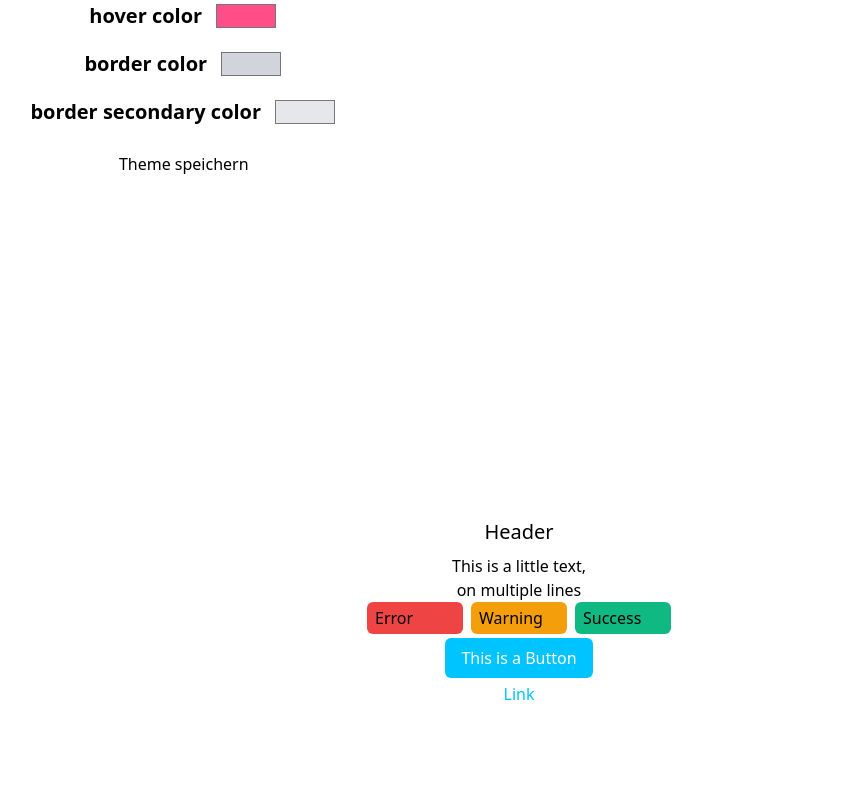
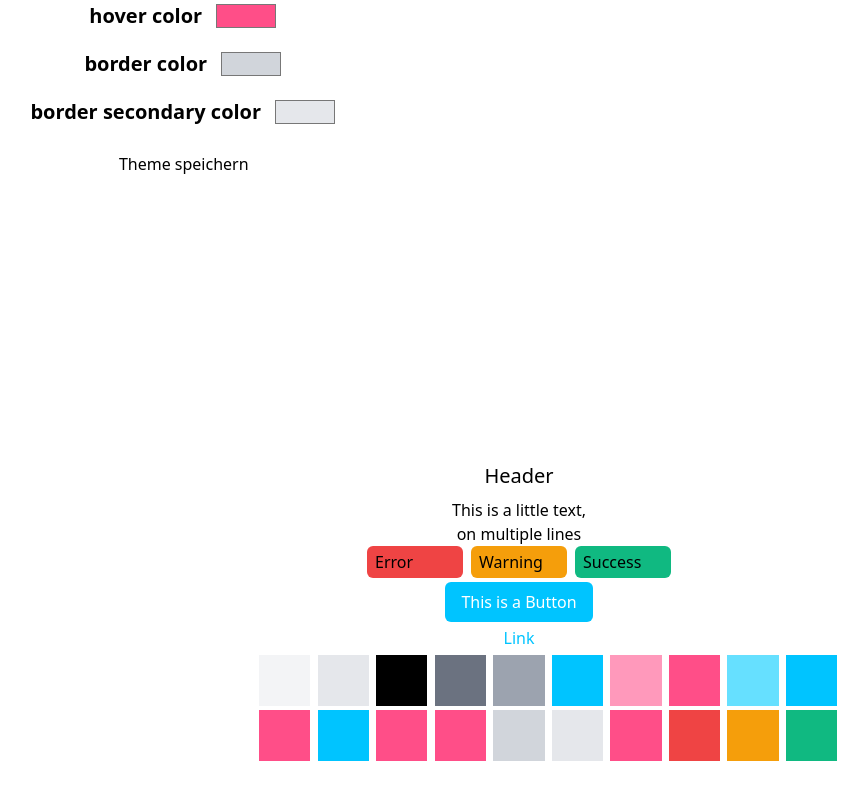
Before and after one commit to MettaBlender/colorful-themes, a Next.js app: page /colorful-themes in a window 1280 px wide. Shown: the part 1348-2148 px from the top of the page, without its empty margins (121-989 px from the left). Built offline with nearby package versions, Linux system fonts and the light colour scheme.

Commit message:
finish wizard

```diff
--- a/src/app/colorful-themes/page.js
+++ b/src/app/colorful-themes/page.js
@@ -68,6 +68,7 @@ const page = () => {
   const [deleteId, setDeleteId] = useState(null);
   const [openStates, setOpenStates] = useState({});
   const [openWizard, setOpenWizard] = useState(false);
+  const [downloadOpen, setDownloadOpen] = useState(false);
 
   useEffect(() => {
     // Load saved colors from localStorage
@@ -260,6 +261,12 @@ const page = () => {
           </div>
         </div>
       </div>}
+      {downloadOpen && <div className='fixed w-screen h-screen backdrop-blur-xs flex justify-center items-center z-20' onClick={() => setDownloadOpen(false)}>
+        <div className='w-[40%] h-[30%] rounded-2xl p-4 bg-error text-white flex justify-center items-center flex-col gap-6'>
+          <p className='text-3xl'>Do you want to delete this theme?</p>
+          <button className='transition-colors duration-400 ease-in-out px-4 py-2 rounded cursor-pointer' onClick={() => deleteTheme(deleteId)}>Delete</button>
+        </div>
+      </div>}
       <div className='relative bg-gradient-to-b from-background via-background-secondary to-background-tertiary backdrop-blur-xs w-full'>
         <span onClick={goBack} className='font-bold text-4xl text-[#00C4FF] fixed left-6 top-4 cursor-pointer z-30'>&larr;</span>
         <div className='relative z-10 w-full h-full'>
@@ -303,6 +310,9 @@ const page = () => {
                       </div>
                       <div className='cursor-pointer' onClick={() => {setWarningOpen(prev => !prev); setDeleteId(theme.id)}}>
                         <svg xmlns="http://www.w3.org/2000/svg" width="24" height="24" viewBox="0 0 24 24" fill="none" stroke="currentColor" strokeWidth="2" strokeLinecap="round" strokeLinejoin="round" className="lucide lucide-eraser-icon lucide-eraser"><path d="M21 21H8a2 2 0 0 1-1.42-.587l-3.994-3.999a2 2 0 0 1 0-2.828l10-10a2 2 0 0 1 2.829 0l5.999 6a2 2 0 0 1 0 2.828L12.834 21"/><path d="m5.082 11.09 8.828 8.828"/></svg>
+                      </div>
+                      <div className='cursor-pointer' onClick={() => {setDownloadOpen(prev => !prev)}}>
+                        <svg xmlns="http://www.w3.org/2000/svg" width="24" height="24" viewBox="0 0 24 24" fill="none" stroke="currentColor" strokeWidth="2" strokeLinecap="round" strokeLinejoin="round" className="lucide lucide-download-icon lucide-download"><path d="M12 15V3"/><path d="M21 15v4a2 2 0 0 1-2 2H5a2 2 0 0 1-2-2v-4"/><path d="m7 10 5 5 5-5"/></svg>
                       </div>
                     </div>
                   </div>
@@ -466,6 +476,74 @@ const page = () => {
                 This is a Button
               </button>
             <Link href="" style={{ color: colors.linkColor }} className="hover:underline">Link</Link>
+            <div className="flex flex-wrap mt-1 w-1/2 border border-white border-x-0 justify-around gap-1">
+              <div className="w-[8%] h-auto aspect-square ring ring-white group" style={{ backgroundColor: colors.background }}>
+                <div className="absolute px-2 py-1 rounded-sm hidden group-hover:block" style={{ backgroundColor: colors.background }}>Background</div>
+              </div>
+              <div className="w-[8%] h-auto aspect-square ring ring-white group" style={{ backgroundColor: colors.backgroundSecondary }}>
+                <div className="absolute px-2 py-1 rounded-sm hidden group-hover:block" style={{ backgroundColor: colors.background }}>Background Secondary</div>
+              </div>
+              <div className="w-[8%] h-auto aspect-square ring ring-white group" style={{ backgroundColor: colors.backgroundTertiary }}>
+                <div className="absolute px-2 py-1 rounded-sm hidden group-hover:block" style={{ backgroundColor: colors.background }}>Background Tertiary</div>
+              </div>
+              <div className="w-[8%] h-auto aspect-square ring ring-white group cursor-pointer" style={{ backgroundColor: colors.foreground }}>
+                <div className="absolute px-2 py-1 rounded-sm hidden group-hover:block" style={{ backgroundColor: colors.background }}>Foreground</div>
+              </div>
+              <div className="w-[8%] h-auto aspect-square ring ring-white group cursor-pointer" style={{ backgroundColor: colors.foregroundSecondary }}>
+                <div className="absolute px-2 py-1 rounded-sm hidden group-hover:block" style={{ backgroundColor: colors.background }}>Foreground Secondary</div>
+              </div>
+              <div className="w-[8%] h-auto aspect-square ring ring-white group cursor-pointer" style={{ backgroundColor: colors.foregroundTertiary }}>
+                <div className="absolute px-2 py-1 rounded-sm hidden group-hover:block" style={{ backgroundColor: colors.background }}>Foreground Tertiary</div>
+              </div>
+              <div className="w-[8%] h-auto aspect-square ring ring-white group cursor-pointer" style={{ backgroundColor: colors.accentPrimary }}>
+                <div className="absolute px-2 py-1 rounded-sm hidden group-hover:block" style={{ backgroundColor: colors.background }}>Accent</div>
+              </div>
+              <div className="w-[8%] h-auto aspect-square ring ring-white group cursor-pointer" style={{ backgroundColor: colors.accentSecondary }}>
+                <div className="absolute px-2 py-1 rounded-sm hidden group-hover:block" style={{ backgroundColor: colors.background }}>Accent Secondary</div>
+              </div>
+              <div className="w-[8%] h-auto aspect-square ring ring-white group cursor-pointer" style={{ backgroundColor: colors.accentTertiary }}>
+                <div className="absolute px-2 py-1 rounded-sm hidden group-hover:block" style={{ backgroundColor: colors.background }}>Accent Tertiary</div>
+              </div>
+              <div className="w-[8%] h-auto aspect-square ring ring-white group cursor-pointer" style={{ backgroundColor: colors.accentQuaternary }}>
+                <div className="absolute px-2 py-1 rounded-sm hidden group-hover:block" style={{ backgroundColor: colors.background }}>Accent Quaternary</div>
+              </div>
+              <div className="w-[8%] h-auto aspect-square ring ring-white group cursor-pointer" style={{ backgroundColor: colors.buttonBackground }}>
+                <div className="absolute px-2 py-1 rounded-sm hidden group-hover:block" style={{ backgroundColor: colors.background }}>Button Background</div>
+              </div>
+              <div className="w-[8%] h-auto aspect-square ring ring-white group cursor-pointer" style={{ backgroundColor: colors.buttonText }}>
+                <div className="absolute px-2 py-1 rounded-sm hidden group-hover:block" style={{ backgroundColor: colors.background }}>Button Text</div>
+              </div>
+              <div className="w-[8%] h-auto aspect-square ring ring-white group cursor-pointer" style={{ backgroundColor: colors.buttonHover }}>
+                <div className="absolute px-2 py-1 rounded-sm hidden group-hover:block" style={{ backgroundColor: colors.background }}>Button Hover</div>
+              </div>
+              <div className="w-[8%] h-auto aspect-square ring ring-white group cursor-pointer" style={{ backgroundColor: colors.linkColor }}>
+                <div className="absolute px-2 py-1 rounded-sm hidden group-hover:block" style={{ backgroundColor: colors.background }}>Link</div>
+              </div>
+              <div className="w-[8%] h-auto aspect-square ring ring-white group cursor-pointer" style={{ backgroundColor: colors.linkClickedColor }}>
+                <div className="absolute px-2 py-1 rounded-sm hidden group-hover:block" style={{ backgroundColor: colors.background }}>Link Clicked</div>
+              </div>
+              <div className="w-[8%] h-auto aspect-square ring ring-white group cursor-pointer" style={{ backgroundColor: colors.hover }}>
+                <div className="absolute px-2 py-1 rounded-sm hidden group-hover:block" style={{ backgroundColor: colors.background }}>Hover</div>
+              </div>
+              <div className="w-[8%] h-auto aspect-square ring ring-white group cursor-pointer" style={{ backgroundColor: colors.borderPrimary }}>
+                <div className="absolute px-2 py-1 rounded-sm hidden group-hover:block" style={{ backgroundColor: colors.background }}>Border</div>
+              </div>
+              <div className="w-[8%] h-auto aspect-square ring ring-white group cursor-pointer" style={{ backgroundColor: colors.borderSecondary }}>
+                <div className="absolute px-2 py-1 rounded-sm hidden group-hover:block" style={{ backgroundColor: colors.background }}>Border Secondary</div>
+              </div>
+              <div className="w-[8%] h-auto aspect-square ring ring-white group cursor-pointer" style={{ backgroundColor: colors.focusRing }}>
+                <div className="absolute px-2 py-1 rounded-sm hidden group-hover:block" style={{ backgroundColor: colors.background }}>Focus Ring</div>
+              </div>
+              <div className="w-[8%] h-auto aspect-square ring ring-white group cursor-pointer" style={{ backgroundColor: colors.error }}>
+                <div className="absolute px-2 py-1 rounded-sm hidden group-hover:block" style={{ backgroundColor: colors.background }}>Error</div>
+              </div>
+              <div className="w-[8%] h-auto aspect-square ring ring-white group cursor-pointer" style={{ backgroundColor: colors.warning }}>
+                <div className="absolute px-2 py-1 rounded-sm hidden group-hover:block" style={{ backgroundColor: colors.background }}>Warning</div>
+              </div>
+              <div className="w-[8%] h-auto aspect-square ring ring-white group cursor-default" style={{ backgroundColor: colors.success }}>
+                <div className="absolute px-2 py-1 rounded-sm hidden group-hover:block" style={{ backgroundColor: colors.background }}>Success</div>
+              </div>
+            </div>
           </div>
         </div>
       </div>
--- a/src/components/wizardFunctions.jsx
+++ b/src/components/wizardFunctions.jsx
@@ -235,9 +235,6 @@ export function getWizardColors(foreground, background) {
   colors.backgroundTertiary = hslToHex(backgroundHsl.h, tertiarySaturation, tertiaryLightness);
 
 
-  // colors.error = rgbToHex(Math.max(70, (backgroundHsl.l / 255).toFixed(0) + 2), 0, 0);
-  // colors.warning = rgbToHex(Math.max(70, (backgroundHsl.l / 255).toFixed(0) + 2), Math.max(70, (backgroundHsl.l / 255).toFixed(0) + 2), 0);
-  // colors.success = rgbToHex(0, Math.max(70, (backgroundHsl.l / 255).toFixed(0) + 2), 0);
   colors.error = generateColor(colors.background, "#ff0000");
   colors.warning = generateColor(colors.background, "#ff9500");
   colors.success = generateColor(colors.background, "#00ff00");
@@ -251,10 +248,18 @@ export function getWizardColors(foreground, background) {
   colors.linkColor = colors.foregroundSecondary
   colors.linkClickedColor = hslToHex(foregroundSecondaryHsl.h, Math.max(0, foregroundSecondaryHsl.s - 20), foregroundSecondaryHsl.l);
 
-  colors.accentPrimary = colors.foreground;
-  colors.accentSecondary = generateColor(colors.background, "#ff99bb");
-  colors.accentTertiary = generateColor(colors.background, "#ff4e88");
-  colors.accentQuaternary = generateColor(colors.background, "#66e0ff");
+  colors.accentPrimary = hslToHex(foregroundHsl.h + 20, foregroundHsl.s, foregroundHsl.l);
+  colors.accentSecondary = hslToHex(foregroundHsl.h + 40, foregroundHsl.s, foregroundHsl.l);
+  colors.accentTertiary = hslToHex(foregroundHsl.h - 20, foregroundHsl.s, foregroundHsl.l);
+  colors.accentQuaternary = hslToHex(foregroundHsl.h - 40, foregroundHsl.s, foregroundHsl.l);
+
+  colors.borderPrimary = generateColor(colors.background, colors.foreground);
+  colors.borderSecondary = generateColor(colors.foreground, colors.background);
+
+  const buttonHsl = hexToHsl(colors.buttonBackground);
+
+  colors.hover = hslToHex(buttonHsl.h, buttonHsl.s, Math.min(100, buttonHsl.l + 5));
+  colors.focusRing = hslToHex(buttonHsl.h, buttonHsl.s, Math.max(0, buttonHsl.l - 10));
 
   return colors;
 }
```
